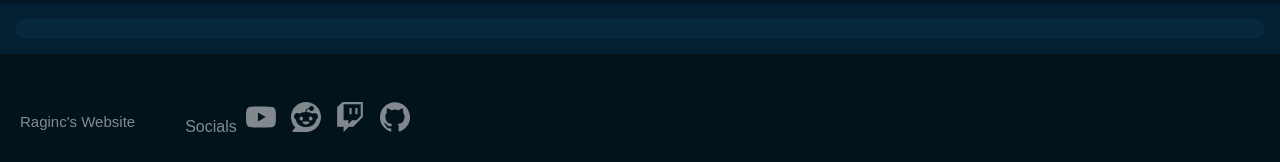
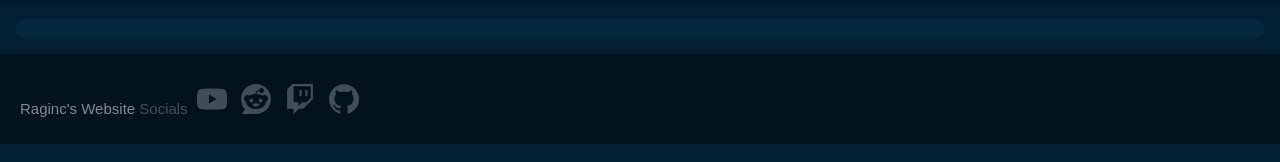
Before and after one commit to Ragincs/RagincSite, a plain HTML site: page index.html in a window 1280 px wide. Shown: the part 2677-2839 px from the top of the page. Drawn offline with Linux system fonts and the light colour scheme.

Commit message:
Update index.html

```diff
--- a/index.html
+++ b/index.html
@@ -194,9 +194,9 @@
     <!-- Footer -->
 
     <footer>
-        <div style="justify-content: flex-start; display: flex;">
-        <span class="fooText"><br><br>Raginc's Website</span>
-        <span class="socials"><br>Socials
+        <div>
+            <span class="fooText">Raginc's Website
+                <span class="socials">Socials
                     <a href="https://youtube.com/@raginc6626">
                         <svg role="img" viewBox="0 0 24 24" width="30px" xmlns="http://www.w3.org/2000/svg"><title>YouTube</title><path d="M23.498 6.186a3.016 3.016 0 0 0-2.122-2.136C19.505 3.545 12 3.545 12 3.545s-7.505 0-9.377.505A3.017 3.017 0 0 0 .502 6.186C0 8.07 0 12 0 12s0 3.93.502 5.814a3.016 3.016 0 0 0 2.122 2.136c1.871.505 9.376.505 9.376.505s7.505 0 9.377-.505a3.015 3.015 0 0 0 2.122-2.136C24 15.93 24 12 24 12s0-3.93-.502-5.814zM9.545 15.568V8.432L15.818 12l-6.273 3.568z"/></svg>
                     </a>
@@ -213,6 +213,8 @@
                         <svg role="img" viewBox="0 0 24 24" width="30px" xmlns="http://www.w3.org/2000/svg"><title>GitHub</title><path d="M12 .297c-6.63 0-12 5.373-12 12 0 5.303 3.438 9.8 8.205 11.385.6.113.82-.258.82-.577 0-.285-.01-1.04-.015-2.04-3.338.724-4.042-1.61-4.042-1.61C4.422 18.07 3.633 17.7 3.633 17.7c-1.087-.744.084-.729.084-.729 1.205.084 1.838 1.236 1.838 1.236 1.07 1.835 2.809 1.305 3.495.998.108-.776.417-1.305.76-1.605-2.665-.3-5.466-1.332-5.466-5.93 0-1.31.465-2.38 1.235-3.22-.135-.303-.54-1.523.105-3.176 0 0 1.005-.322 3.3 1.23.96-.267 1.98-.399 3-.405 1.02.006 2.04.138 3 .405 2.28-1.552 3.285-1.23 3.285-1.23.645 1.653.24 2.873.12 3.176.765.84 1.23 1.91 1.23 3.22 0 4.61-2.805 5.625-5.475 5.92.42.36.81 1.096.81 2.22 0 1.606-.015 2.896-.015 3.286 0 .315.21.69.825.57C20.565 22.092 24 17.592 24 12.297c0-6.627-5.373-12-12-12"/></svg>
                     </a>
                 </span>
+            </span>
+
         </div>
     </footer>
 
```
Lines whose indentation alone changed are shown as unchanged.
